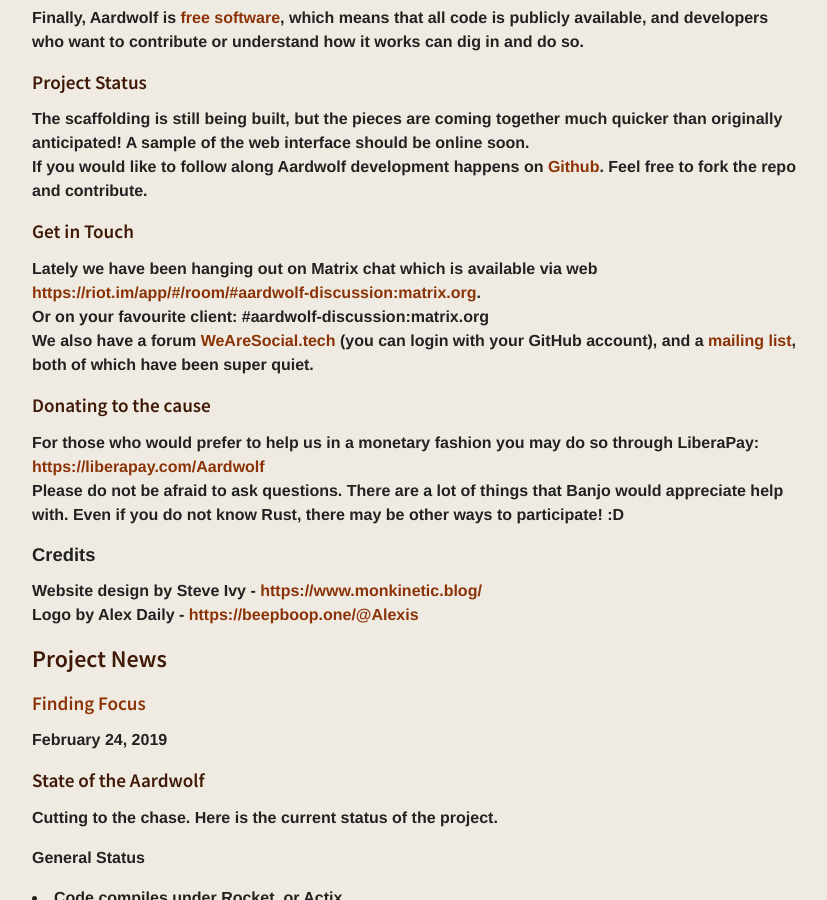
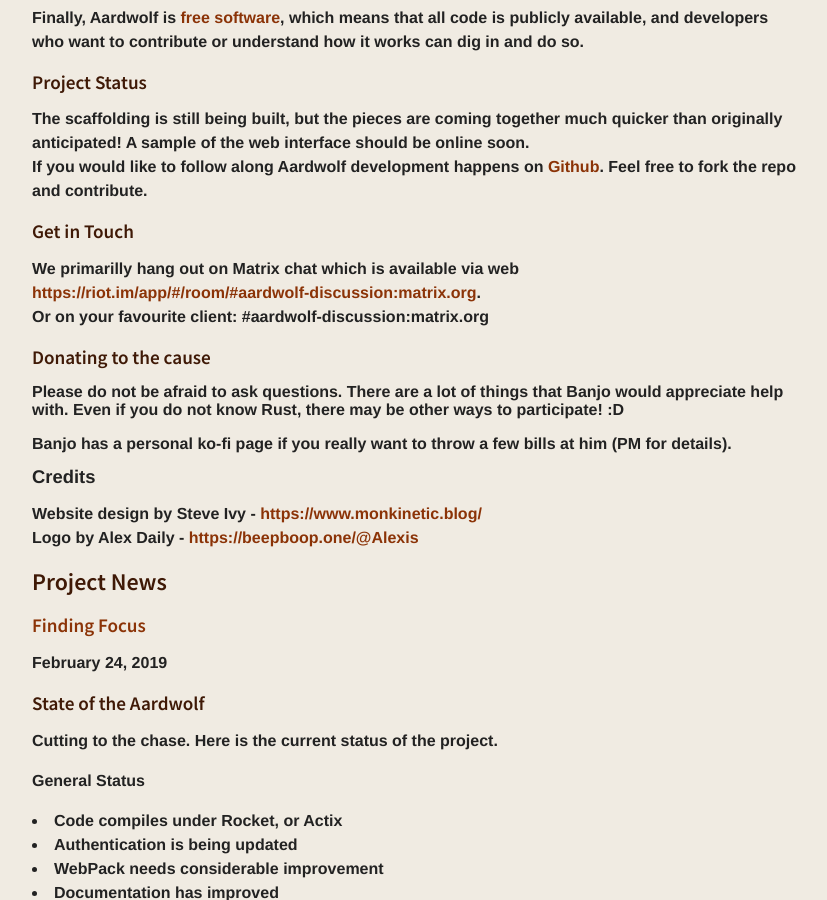
Before and after one commit to BanjoFox/aardwolf-website, a Jekyll site: the page built from index.html, in a window 1280 px wide and 900 px high, scrolled down 870 px. Shown: the whole window, without its empty margins (224-1051 px from the left). Built offline with Jekyll 4.4.1, drawn with Linux system fonts in a browser that asks for light colours; the list of posts is cut into pages by our own code.

Commit message:
Update home_content.html
Remove old content

```diff
--- a/_includes/home_content.html
+++ b/_includes/home_content.html
@@ -20,12 +20,12 @@
 If you would like to follow along Aardwolf development happens on <a href="https://github.com/aardwolf-social/aardwolf/">Github</a>. Feel free to fork the repo and contribute.</p>
 
 <h3>Get in Touch</h3>
-<p>Lately we have been hanging out on Matrix chat which is available via web <a href="https://riot.im/app/#/room/#aardwolf-discussion:matrix.org">https://riot.im/app/#/room/#aardwolf-discussion:matrix.org</a>.<br />Or on your favourite client: <strong>#aardwolf-discussion:matrix.org</strong><br />
-We also have a forum <a href="http://wearesocial.tech">WeAreSocial.tech</a> (you can login with your GitHub account), and a <a href="https://lists.riseup.net/www/info/aardwolf-development">mailing list</a>, both of which have been super quiet.</p>
+<p>We primarilly hang out on Matrix chat which is available via web <a href="https://riot.im/app/#/room/#aardwolf-discussion:matrix.org">https://riot.im/app/#/room/#aardwolf-discussion:matrix.org</a>.<br />Or on your favourite client: <strong>#aardwolf-discussion:matrix.org</strong><br />
+
 
 <h3>Donating to the cause</h3>
-<p>For those who would prefer to help us in a monetary fashion you may do so through LiberaPay: <a href="https://liberapay.com/Aardwolf">https://liberapay.com/Aardwolf</a><br />
 Please do not be afraid to ask questions. There are a lot of things that Banjo would appreciate help with. Even if you do not know Rust, there may be other ways to participate! :D</p>
+Banjo has a personal ko-fi page if you really want to throw a few bills at him (PM for details).
 
 <h4>Credits</h4>
 <p>Website design by Steve Ivy - <a href="https://www.monkinetic.blog/">https://www.monkinetic.blog/</a><br />
```
